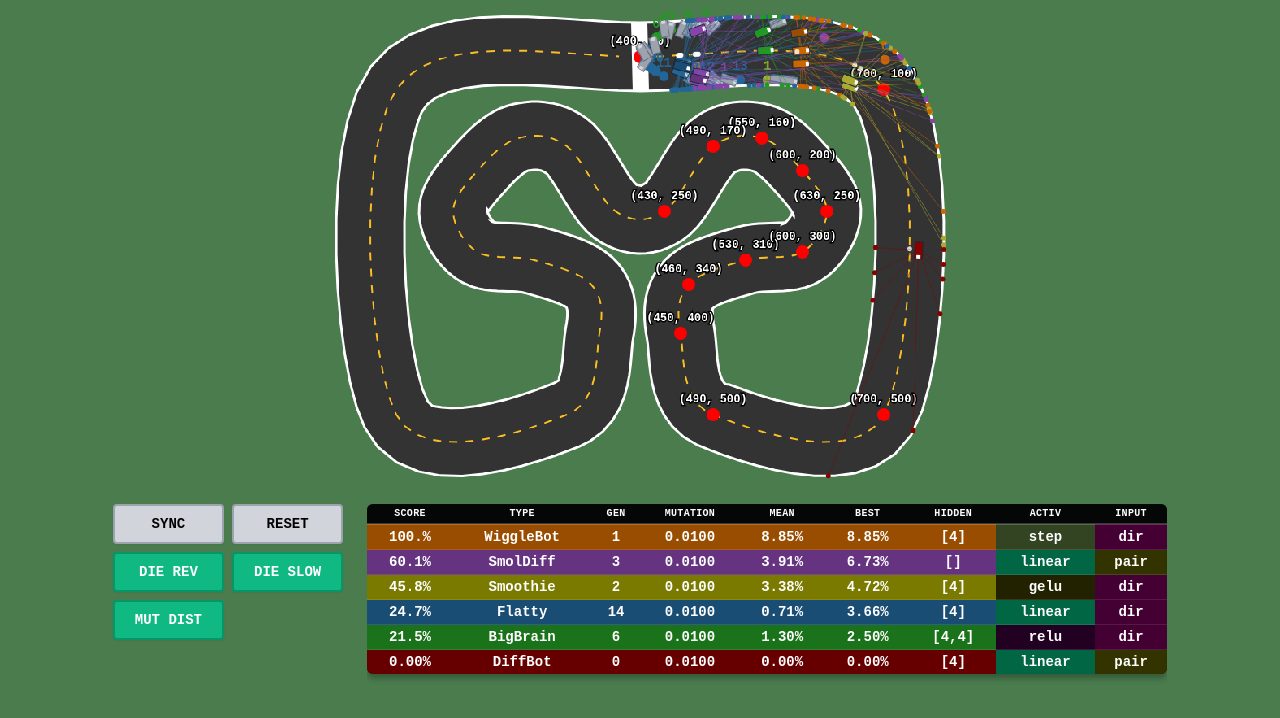
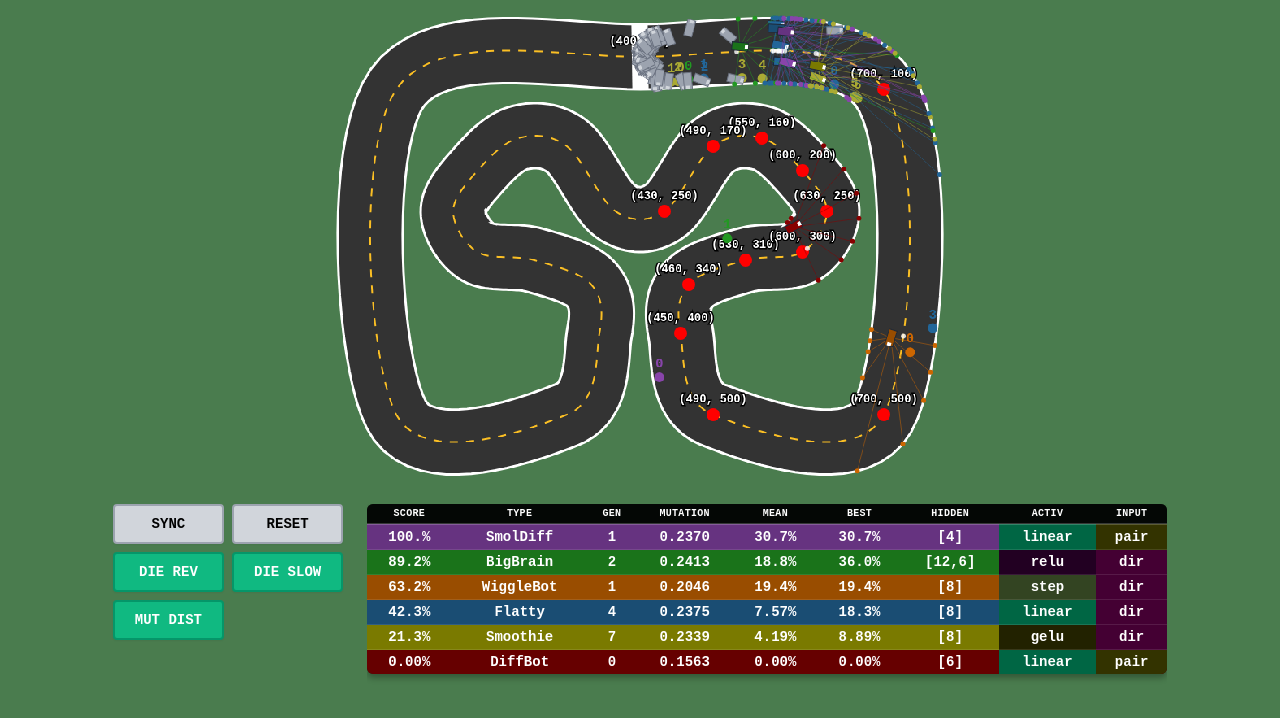
Before and after one commit to niembro64/car-racing-ai, a Vue app: page / in a window 1280 px wide. Shown: the top 718 px of the page. Built offline with nearby package versions, Linux system fonts and the light colour scheme.

Commit message:
pre redraw

```diff
--- a/src/components/CarSimulator.vue
+++ b/src/components/CarSimulator.vue
@@ -209,9 +209,8 @@ const mutationRateByConfigId = computed(() => {
         ? Math.max(...carsOfType.map(car => car.maxDistanceReached))
         : 0;
 
-      // Use the better of current or historical best
-      const historicalBest = ga.value.getBestFitness(config.id);
-      const bestDistance = Math.max(currentBest, historicalBest);
+      // Use ONLY current generation's best, not historical
+      const bestDistance = currentBest;
 
       const progressPercentage = bestDistance / trackLength;
       const mutationReduction = progressPercentage * GA_MUTATION_PROGRESS_FACTOR;
--- a/src/config.ts
+++ b/src/config.ts
@@ -20,10 +20,9 @@ export function appendMirroredWaypoints(
   return [...waypoints, ...mirroredTail];
 }
 
-export const GA_MUTATION_BASE = 0.005;
-export const GA_MUTATION_PROGRESS_FACTOR = 0.29;
+export const GA_MUTATION_BASE = 0.25;
+export const GA_MUTATION_PROGRESS_FACTOR = 0.24;
 export const GA_MUTATION_MIN = 0.01;
-export const GA_MUTATION_RATE = 0.1;
 
 export function getPopulationSize(): number {
   if (typeof window === 'undefined') {
@@ -34,14 +33,14 @@ export function getPopulationSize(): number {
     : GA_POPULATION_SIZE_DESKTOP;
 }
 
-export const GA_MUTATION_MIN_MULTIPLIER = 0.5;
-export const GA_MUTATION_MAX_MULTIPLIER = 5.0;
-export const GA_MUTATION_CURVE_POWER = 1.5;
+export const GA_MUTATION_MIN_MULTIPLIER = 0.3;
+export const GA_MUTATION_MAX_MULTIPLIER = 4.0;
+export const GA_MUTATION_CURVE_POWER = 2.0;
 
 export const CANVAS_WIDTH = 800;
 export const CANVAS_HEIGHT = 600;
-export const TRACK_WIDTH_HALF = 42;
-export const SEGMENTS_PER_CURVE = 12;
+export const TRACK_WIDTH_HALF = 40;
+export const SEGMENTS_PER_CURVE = 20;
 
 export const SHOW_CAR_PERCENTAGES = false;
 export const DEBUG_SHOW_WAYPOINTS = true;
@@ -63,11 +62,11 @@ export const wp: Point[] = [
 ];
 export const WAYPOINTS: Point[] = appendMirroredWaypoints(wp, CANVAS_WIDTH);
 
-export const CAR_FORWARD_SPEED = 100;
-export const CAR_STEERING_SENSITIVITY = 0.6;
+export const CAR_FORWARD_SPEED = 250;
+export const CAR_STEERING_SENSITIVITY = 0.4;
 export const CAR_WIDTH = 10;
 export const CAR_HEIGHT = 20;
-export const CAR_START_ANGLE_WIGGLE = Math.PI / 16;
+export const CAR_START_ANGLE_WIGGLE = Math.PI / 6;
 
 export const SENSOR_RAY_ANGLES = [
   0,
@@ -88,11 +87,11 @@ export const SENSOR_RAY_PAIRS = [
   [7, 8],
 ];
 
-export const NN_ARCH_SMALL = [SENSOR_RAY_ANGLES.length, 1];
-export const NN_ARCH_MEDIUM = [SENSOR_RAY_ANGLES.length, 4, 1];
-export const NN_ARCH_LARGE = [SENSOR_RAY_ANGLES.length, 4, 4, 1];
-export const NN_ARCH_DIFF_MEDIUM = [1 + SENSOR_RAY_PAIRS.length, 4, 1];
-export const NN_ARCH_DIFF_SMALL = [1 + SENSOR_RAY_PAIRS.length, 1];
+export const NN_ARCH_SMALL = [SENSOR_RAY_ANGLES.length, 6, 1];
+export const NN_ARCH_MEDIUM = [SENSOR_RAY_ANGLES.length, 8, 1];
+export const NN_ARCH_LARGE = [SENSOR_RAY_ANGLES.length, 12, 6, 1];
+export const NN_ARCH_DIFF_MEDIUM = [1 + SENSOR_RAY_PAIRS.length, 6, 1];
+export const NN_ARCH_DIFF_SMALL = [1 + SENSOR_RAY_PAIRS.length, 4, 1];
 
 // export const NN_ARCH_SMALL = [SENSOR_RAY_ANGLES.length, 4, 1];
 // export const NN_ARCH_MEDIUM = [SENSOR_RAY_ANGLES.length, 8, 1];
@@ -108,7 +107,7 @@ export const CAR_BRAIN_CONFIGS: CarBrainConfig[] = [
     id: 'difflinear',
     shortName: 'DB',
     description:
-      '5 differential sensor inputs (1 forward + 4 L-R pairs) with Linear activation in hidden layer of size 4',
+      '5 differential sensor inputs (1 forward + 4 L-R pairs) with Linear activation in hidden layer of size 6',
     nn: {
       architecture: NN_ARCH_DIFF_MEDIUM,
       inputModification: 'pair',
@@ -131,7 +130,7 @@ export const CAR_BRAIN_CONFIGS: CarBrainConfig[] = [
     id: 'normlinear',
     shortName: 'FL',
     description:
-      '9 raw sensor inputs with Linear activation in hidden layer of size 6',
+      '9 raw sensor inputs with Linear activation in hidden layer of size 8',
     nn: {
       architecture: NN_ARCH_MEDIUM,
       inputModification: 'dir',
@@ -154,7 +153,7 @@ export const CAR_BRAIN_CONFIGS: CarBrainConfig[] = [
     id: 'normgelu',
     shortName: 'SM',
     description:
-      '9 raw sensor inputs with GELU activation in hidden layer of size 6',
+      '9 raw sensor inputs with GELU activation in hidden layer of size 8',
     nn: {
       architecture: NN_ARCH_MEDIUM,
       inputModification: 'dir',
@@ -243,8 +242,8 @@ export const CAR_BRAIN_CONFIGS: CarBrainConfig[] = [
   },
 ];
 
-export const GA_POPULATION_SIZE_DESKTOP = CAR_BRAIN_CONFIGS.length * 8;
-export const GA_POPULATION_SIZE_MOBILE = CAR_BRAIN_CONFIGS.length * 4;
+export const GA_POPULATION_SIZE_DESKTOP = CAR_BRAIN_CONFIGS.length * 20;
+export const GA_POPULATION_SIZE_MOBILE = CAR_BRAIN_CONFIGS.length * 10;
 
 export const GA_POPULATION_SIZE = GA_POPULATION_SIZE_DESKTOP;
 
--- a/src/core/GA.ts
+++ b/src/core/GA.ts
@@ -165,7 +165,8 @@ export class GeneticAlgorithm {
     let baseMutationRate: number;
     if (mutationByDistance) {
       const trackLength = track.getTotalLength();
-      const progressPercentage = state.bestFitness / trackLength;
+      // Use CURRENT generation's best, not all-time best
+      const progressPercentage = bestCar.maxDistanceReached / trackLength;
       const mutationReduction = progressPercentage * GA_MUTATION_PROGRESS_FACTOR;
       baseMutationRate = Math.max(GA_MUTATION_MIN, GA_MUTATION_BASE - mutationReduction);
     } else {
@@ -230,14 +231,14 @@ export class GeneticAlgorithm {
     return nextGeneration;
   }
 
-  getCurrentMutationRate(configId: string, mutationByDistance: boolean, track: Track): number {
+  getCurrentMutationRate(configId: string, mutationByDistance: boolean, track: Track, currentBestDistance: number): number {
     const state = this.stateByConfigId.get(configId);
     if (!state) return 0;
 
     if (mutationByDistance) {
-      const bestFitness = state.bestFitness || 0;
       const trackLength = track.getTotalLength();
-      const progressPercentage = bestFitness / trackLength;
+      // Use CURRENT generation's best, not all-time best
+      const progressPercentage = currentBestDistance / trackLength;
       const mutationReduction = progressPercentage * GA_MUTATION_PROGRESS_FACTOR;
       return Math.max(GA_MUTATION_MIN, GA_MUTATION_BASE - mutationReduction);
     } else {
```
Also changed, not shown: 1 other file (tests, documents, lock files or other folders).
